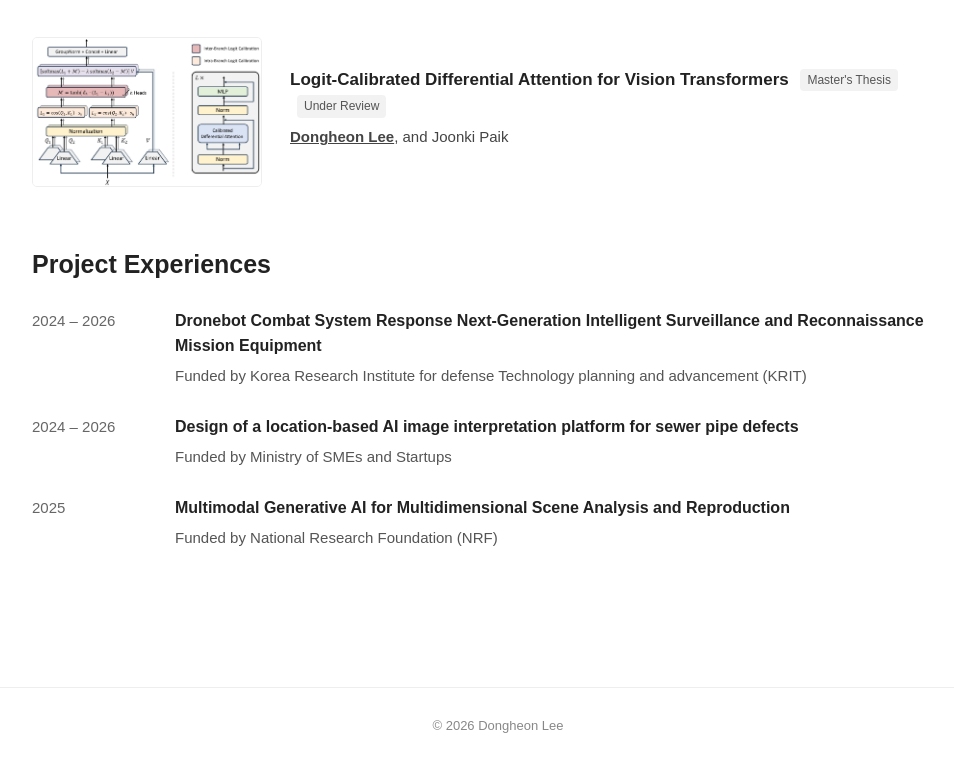
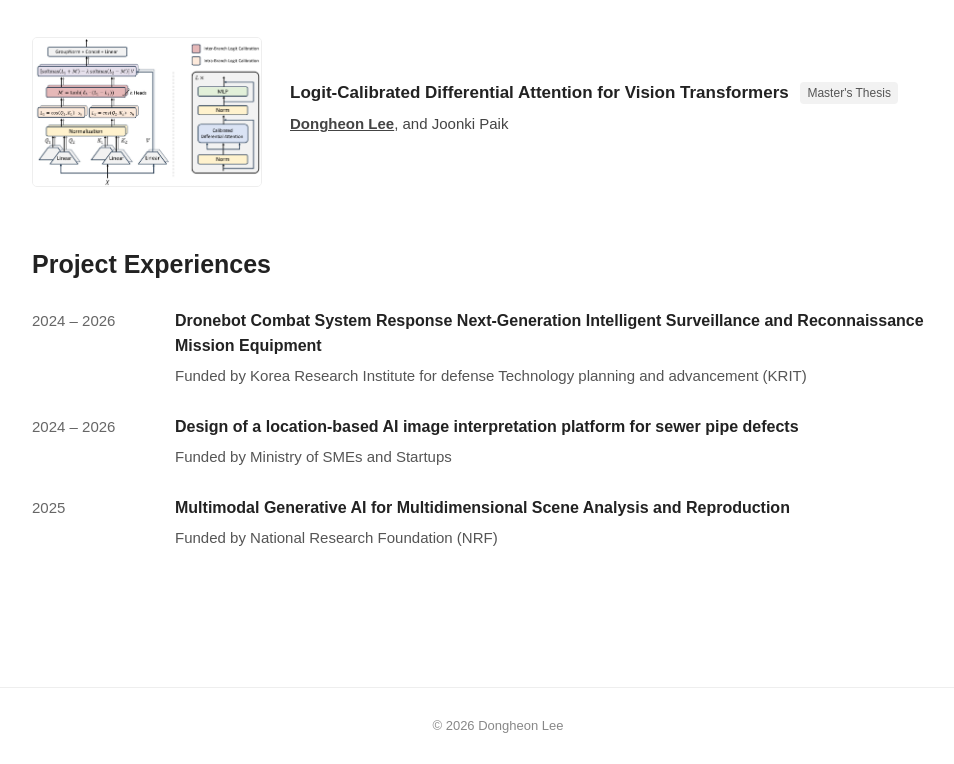
Before and after one commit to atti0127/atti0127.github.io, a plain HTML site: page index.html in a window 1280 px wide. Shown: the part 2220-2984 px from the top of the page, without its empty margins (142-1096 px from the left). Drawn offline with Linux system fonts and the light colour scheme.

Commit message:
Update index.html

```diff
--- a/index.html
+++ b/index.html
@@ -873,9 +873,6 @@
         <span class="status">
           Master's Thesis
         </span>
-        <span class="status">
-          Under Review
-        </span>
       </div>
 
       <div class="authors">
```
